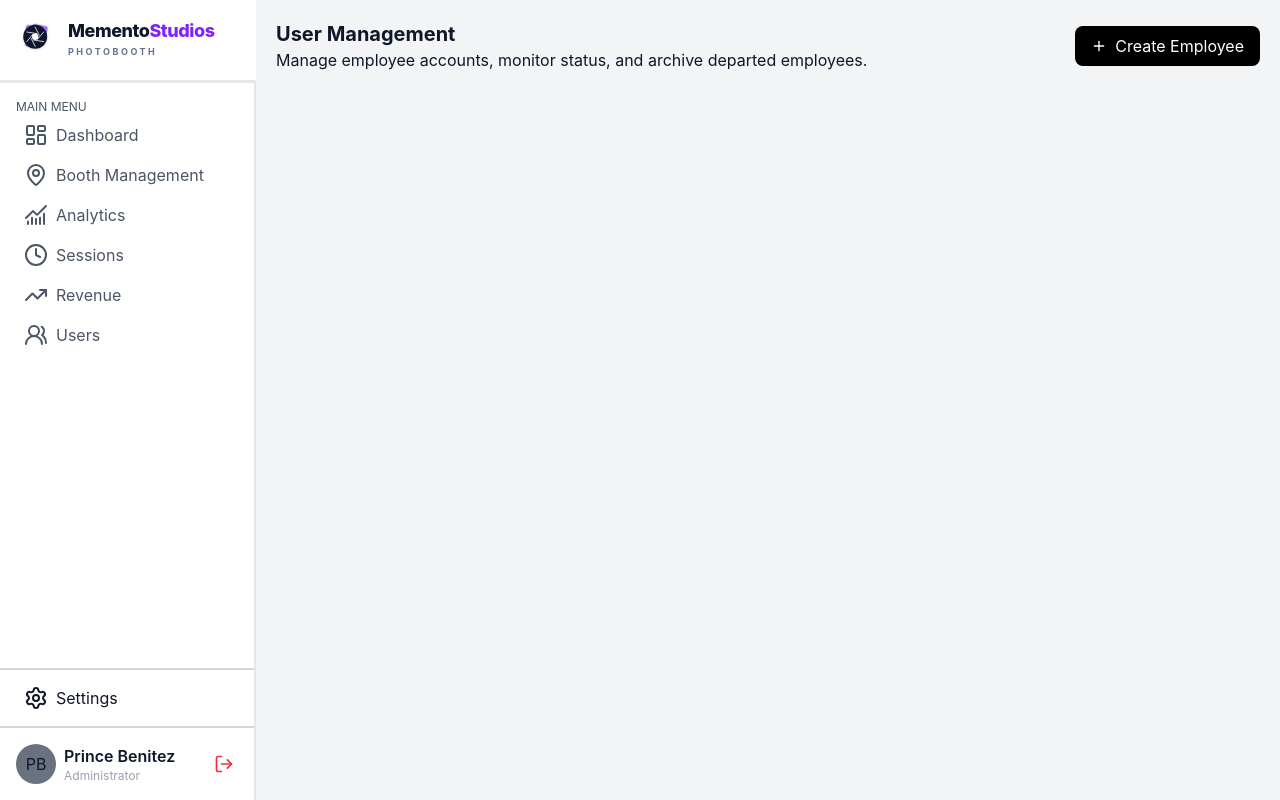
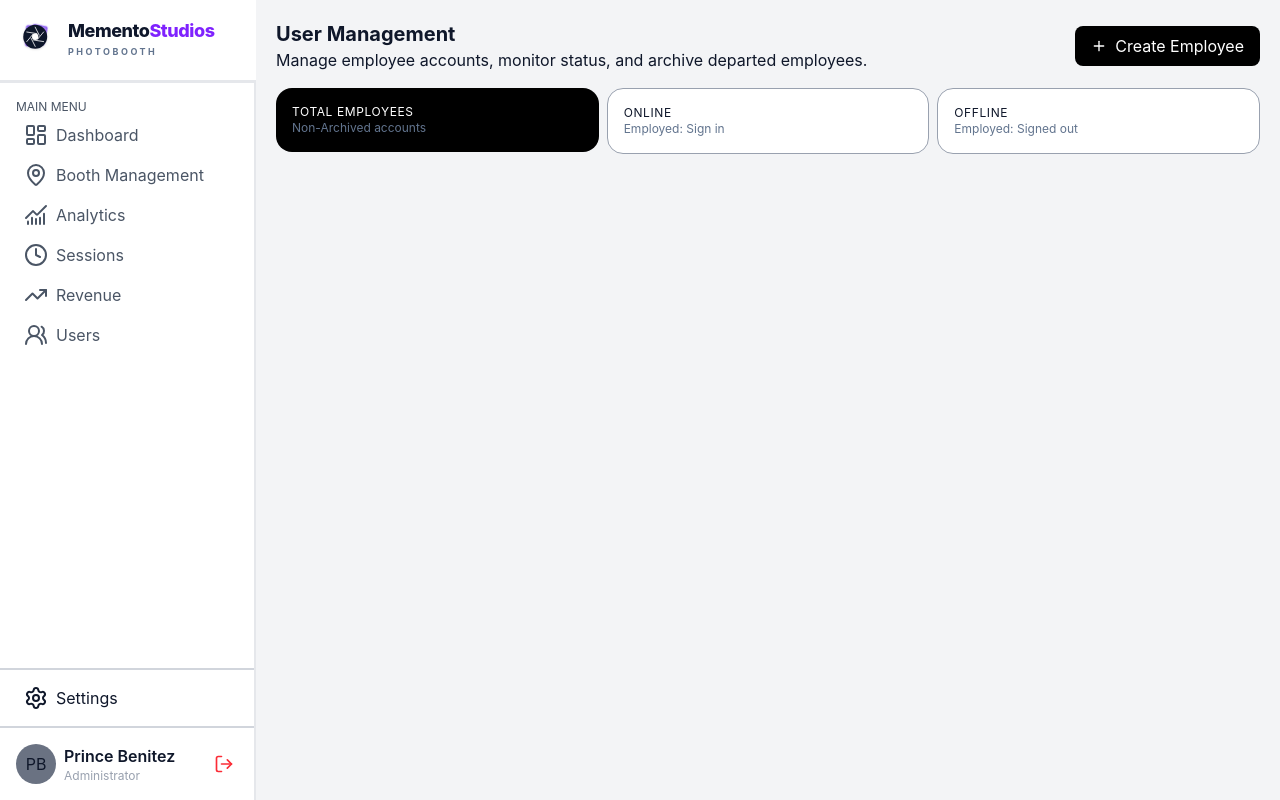
Before and after one commit to itsprinsprays/Multi-Location-Photobooth-Monitoring-System-for-Memento-Studio, a React app in the folder Frontend/: page /user-management in a window 1280 px wide. Built offline with nearby package versions, Linux system fonts and the light colour scheme; no server answers; the HTML template or start-up script is replaced by a standard one.

Commit message:
Frontend: User Management - Employee Summary

```diff
--- /dev/null
+++ b/Frontend/src/components/card/User Management/UserSummaryCard.jsx
@@ -0,0 +1,16 @@
+
+
+
+export default function UserSummaryCard({label, count, bgColor, description}) {
+    return(
+        <>
+            <div>
+                <div className={`${bgColor} p-4 rounded-2xl`}>
+                    <p className="text-xs tracking-wider">{label}</p>
+                    <p className="text-lg font-bold">{count}</p>
+                    <p className="text-slate-500 text-xs">{description}</p>
+                </div>
+            </div>
+        </>
+    )
+}
--- a/Frontend/src/pages/UserManagement.jsx
+++ b/Frontend/src/pages/UserManagement.jsx
@@ -1,10 +1,38 @@
 import { Plus } from "lucide-react";
+import { useState, useEffect } from "react";
+import { employeeService } from "../services/employeeService";
+import UserSummaryCard from "../components/card/User Management/UserSummaryCard";
 
 
 export default function UserManagement() {
+
+    const [error, setError] = useState("");
+
+    const [summary, setSummary] = useState(null);
+    const summaryBreakdown = [
+        {label: "TOTAL EMPLOYEES", count: summary?.totalEmployee, bgColor: "bg-black text-white", description: "Non-Archived accounts"},
+        {label: "ONLINE", count: summary?.onlineEmployee, bgColor: "bg-white border border-gray-400", description: "Employed: Sign in"},
+        {label: "OFFLINE", count: summary?.offlineEmployee, bgColor: "bg-white border border-gray-400", description: "Employed: Signed out"},
+    ];
+
+
+    async function getSummary(){
+        try{
+            setSummary(await employeeService.getSummary());
+        } catch(error) {
+            setError(error.message || "Summary Failed to fetch");
+        }
+    }
+
+    useEffect(() => {
+        getSummary();
+    }, [])
+
+
     return(
         <>
             <div className="p-5">
+
                 <div className="flex flex justify-between items-center">
                     <div>
                         <h1 className="text-xl font-bold">User Management</h1>
@@ -16,6 +44,18 @@ export default function UserManagement() {
                         <span>Create Employee</span>
                     </div>
                 </div>
+
+                <div className="grid grid-cols-3 gap-2 mt-4">
+                    {summaryBreakdown.map((item) => (
+                        <UserSummaryCard key={item.label}
+                        label={item.label}
+                        count={item.count}
+                        bgColor={item.bgColor}
+                        description={item.description}/>
+
+                    ))}
+                </div>
+
             </div>
         </>
     )
```
